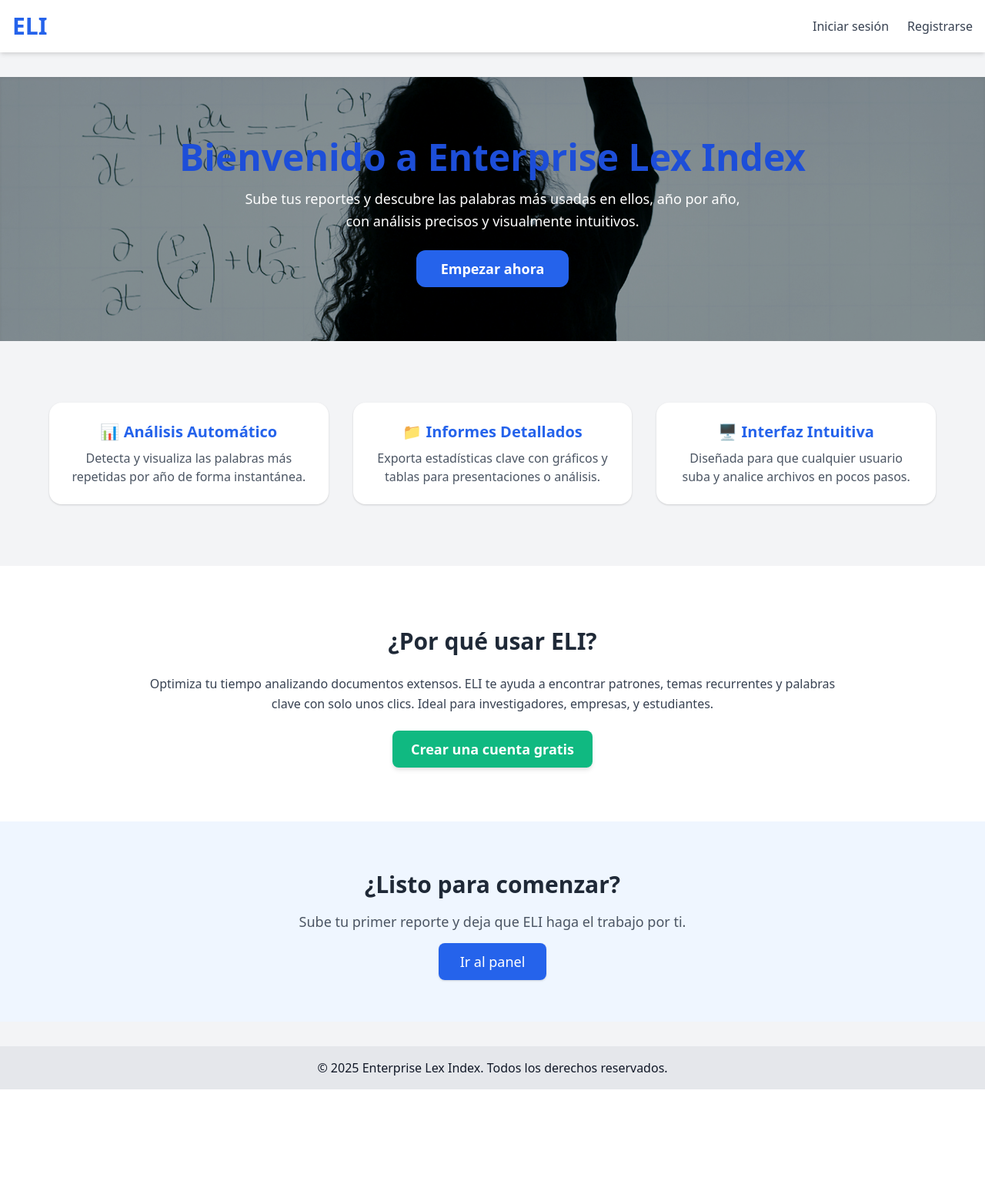
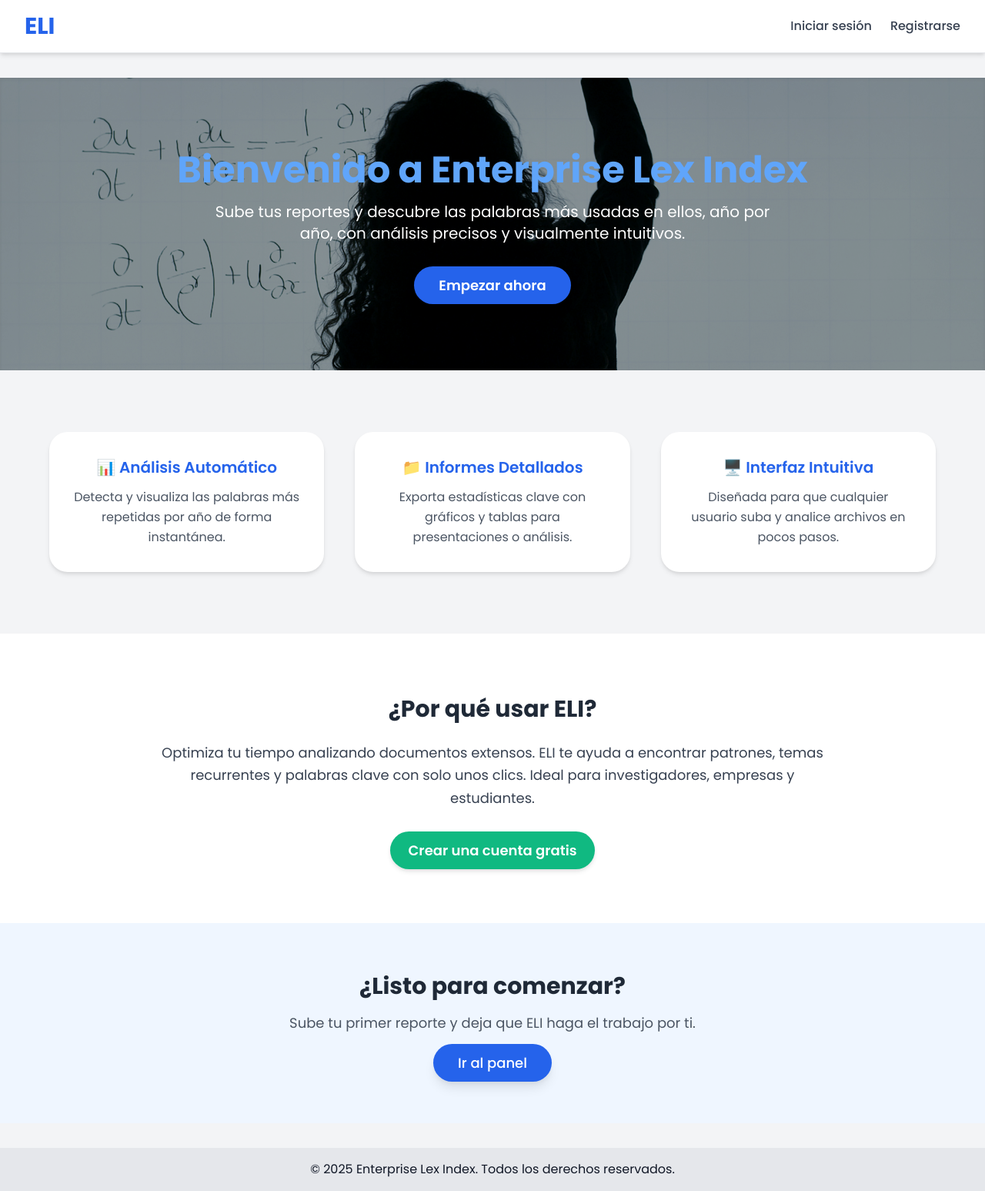
Before and after one commit to diegowar2525/ELI, a Django app: page / in a window 1280 px wide. Shown: the whole page at 77% size. Before the commit the page ends 1415 px from the top, so only its background shows below. Run offline with Django 5.2, Linux system fonts and the light colour scheme; some libraries are stand-ins or nearby versions.

Commit message:
Ultimo commit

```diff
--- a/Counter/templates/index.html
+++ b/Counter/templates/index.html
@@ -1,60 +1,68 @@
 {% extends "base.html" %}
 
+{% load static %}
+
 {% block title %}Inicio | ELI{% endblock %}
+
 {% block custom_css %}
-<link rel="stylesheet" href="static/css/index.css">
+<link rel="stylesheet" href="{% static 'css/index.css' %}">
+<style>
+    body {
+        font-family: 'Poppins', sans-serif;
+    }
+</style>
 {% endblock %}
 
 {% block content %}
 
 <!-- !Hero principal -->
-<section id="MainHero" class="text-center py-20 px-4 bg-gradient-to-r from-blue-50 via-white to-blue-50 shadow-inner">
-    <h1 class="text-5xl font-extrabold text-blue-700 mb-4 drop-shadow-sm">Bienvenido a Enterprise Lex Index</h1>
-    <p class="text-lg text-white mb-8 max-w-2xl mx-auto leading-relaxed">
+<section id="MainHero" class="text-center py-24 px-6 bg-gradient-to-r from-blue-100 via-white to-blue-100 shadow-inner">
+    <h1 class="text-4xl sm:text-5xl font-extrabold text-blue-400 mb-4 drop-shadow-md">Bienvenido a Enterprise Lex Index</h1>
+    <p class="text-lg sm:text-xl text-white mb-10 max-w-3xl mx-auto leading-relaxed">
         Sube tus reportes y descubre las palabras más usadas en ellos, año por año, con análisis precisos y visualmente intuitivos.
     </p>
-    <a href="{% url 'panel' %}" class="bg-blue-600 text-white px-8 py-3 rounded-xl text-lg font-semibold hover:bg-blue-700 shadow transition duration-300">
+    <a href="{% url 'panel' %}" class="bg-blue-600 text-white px-8 py-3 rounded-full text-lg font-semibold hover:bg-blue-700 shadow-lg transition duration-300">
         Empezar ahora
     </a>
 </section>
 
 <!-- !Sección de características -->
 <section class="bg-gray-100 py-20 px-6">
-    <div class="max-w-6xl mx-auto grid md:grid-cols-3 gap-8 text-center">
-        <div class="bg-white rounded-2xl p-6 shadow hover:shadow-lg transition">
-            <h2 class="text-xl font-semibold text-blue-600 mb-2">📊 Análisis Automático</h2>
-            <p class="text-gray-600">Detecta y visualiza las palabras más repetidas por año de forma instantánea.</p>
+    <div class="max-w-6xl mx-auto grid md:grid-cols-3 gap-10 text-center">
+        <div class="bg-white rounded-3xl p-8 shadow-md hover:shadow-xl transition duration-300">
+            <h2 class="text-xl font-semibold text-blue-600 mb-3">📊 Análisis Automático</h2>
+            <p class="text-gray-600 leading-relaxed">Detecta y visualiza las palabras más repetidas por año de forma instantánea.</p>
         </div>
-        <div class="bg-white rounded-2xl p-6 shadow hover:shadow-lg transition">
-            <h2 class="text-xl font-semibold text-blue-600 mb-2">📁 Informes Detallados</h2>
-            <p class="text-gray-600">Exporta estadísticas clave con gráficos y tablas para presentaciones o análisis.</p>
+        <div class="bg-white rounded-3xl p-8 shadow-md hover:shadow-xl transition duration-300">
+            <h2 class="text-xl font-semibold text-blue-600 mb-3">📁 Informes Detallados</h2>
+            <p class="text-gray-600 leading-relaxed">Exporta estadísticas clave con gráficos y tablas para presentaciones o análisis.</p>
         </div>
-        <div class="bg-white rounded-2xl p-6 shadow hover:shadow-lg transition">
-            <h2 class="text-xl font-semibold text-blue-600 mb-2">🖥️ Interfaz Intuitiva</h2>
-            <p class="text-gray-600">Diseñada para que cualquier usuario suba y analice archivos en pocos pasos.</p>
+        <div class="bg-white rounded-3xl p-8 shadow-md hover:shadow-xl transition duration-300">
+            <h2 class="text-xl font-semibold text-blue-600 mb-3">🖥️ Interfaz Intuitiva</h2>
+            <p class="text-gray-600 leading-relaxed">Diseñada para que cualquier usuario suba y analice archivos en pocos pasos.</p>
         </div>
     </div>
 </section>
 
 <!-- !Sección de beneficios -->
-<section class="py-20 px-4 bg-white">
+<section class="py-20 px-6 bg-white">
     <div class="max-w-4xl mx-auto text-center">
         <h2 class="text-3xl font-bold text-gray-800 mb-6">¿Por qué usar ELI?</h2>
-        <p class="text-gray-700 mb-8 leading-relaxed">
+        <p class="text-gray-700 mb-10 leading-relaxed text-lg">
             Optimiza tu tiempo analizando documentos extensos. ELI te ayuda a encontrar patrones, temas recurrentes
-            y palabras clave con solo unos clics. Ideal para investigadores, empresas, y estudiantes.
+            y palabras clave con solo unos clics. Ideal para investigadores, empresas y estudiantes.
         </p>
-        <a href="{% url 'register' %}" class="bg-green-500 text-white px-6 py-3 rounded-lg text-lg hover:bg-green-600 font-semibold shadow-md transition duration-300">
+        <a href="{% url 'register' %}" class="bg-green-500 text-white px-6 py-3 rounded-full text-lg hover:bg-green-600 font-semibold shadow-md transition duration-300">
             Crear una cuenta gratis
         </a>
     </div>
 </section>
 
 <!-- !Llamado final a la acción -->
-<section class="bg-blue-50 py-16 px-4 text-center">
-    <h2 class="text-2xl md:text-3xl font-bold text-gray-800 mb-4">¿Listo para comenzar?</h2>
-    <p class="text-gray-600 mb-6 text-lg">Sube tu primer reporte y deja que ELI haga el trabajo por ti.</p>
-    <a href="{% url 'panel' %}" class="bg-blue-600 text-white px-7 py-3 rounded-lg text-lg hover:bg-blue-700 font-medium transition duration-300 shadow">
+<section class="bg-blue-50 py-16 px-6 text-center">
+    <h2 class="text-2xl sm:text-3xl font-bold text-gray-800 mb-4">¿Listo para comenzar?</h2>
+    <p class="text-gray-600 mb-6 text-lg max-w-2xl mx-auto">Sube tu primer reporte y deja que ELI haga el trabajo por ti.</p>
+    <a href="{% url 'panel' %}" class="bg-blue-600 text-white px-8 py-3 rounded-full text-lg hover:bg-blue-700 font-medium transition duration-300 shadow-lg">
         Ir al panel
     </a>
 </section>
@@ -62,5 +70,4 @@
 {% endblock %}
 
 {% block scripts %}
-
 {% endblock %}
--- a/WordCounter/templates/base.html
+++ b/WordCounter/templates/base.html
@@ -4,54 +4,75 @@
 <head>
     <meta charset="UTF-8">
     <title>{% block title %}Enterprise Lex Index{% endblock %}</title>
+    <link href="https://fonts.googleapis.com/css2?family=Poppins:wght@400;500;600;700&display=swap" rel="stylesheet">
     <link href="https://cdn.jsdelivr.net/npm/tailwindcss@2.2.19/dist/tailwind.min.css" rel="stylesheet">
-    {% block custom_css %} {% endblock %}
+    {% block custom_css %}
+    <style>
+    body {
+        font-family: 'Poppins', sans-serif;
+    }
+    </style>
+    {% endblock %}
 </head>
 
 <body class="bg-gray-100 text-gray-900 flex flex-col min-h-screen">
 
     <!-- !Navegación -->
-    <nav class="bg-white shadow-md">
-        <div class="container mx-auto px-4 py-4 flex items-center justify-between">
-            <a href="{% url 'index' %}" class="text-3xl font-bold text-blue-600 flex-shrink-0">ELI</a>
-            <ul class="flex items-center space-x-6 ml-auto">
+    <nav class="bg-white shadow-md border-b border-gray-200">
+      <div class="max-w-7xl mx-auto px-4 sm:px-6 lg:px-8">
+        <div class="flex flex-col md:flex-row md:items-center md:justify-between py-4 space-y-4 md:space-y-0">
+
+          <!-- Logo + Bienvenida -->
+          <div class="flex flex-col sm:flex-row sm:items-center sm:space-x-4 text-center sm:text-left">
+            <a href="{% url 'index' %}" class="text-3xl font-extrabold text-blue-600">ELI</a>
+            {% if user.is_authenticated %}
+            <span class="text-gray-700 font-medium text-sm sm:text-base">
+              ¡Bienvenido, <span class="font-bold text-blue-600">{{ user.username }}</span>!
+            </span>
+            {% endif %}
+          </div>
+
+          <!-- Menú -->
+          <ul class="flex flex-col md:flex-row md:items-center md:space-x-6 space-y-4 md:space-y-0 text-center md:text-left">
             {% if user.is_authenticated %}
             <li>
-                    <div class="text-gray-700 font-medium flex items-center">
-                        ¡Bienvenido, <span class="font-bold text-blue-600 ml-1">{{ user.username }}!</span>
-                    </div>
+              <a href="{% url 'panel' %}" class="text-gray-700 hover:text-blue-600 font-medium transition">
+                Panel de administración
+              </a>
             </li>
             <li>
-                    <form action="{% url 'logout' %}" method="post" class="flex items-center">
-                        {% csrf_token %}
-                        <button type="submit"
-                            class="text-red-600 hover:underline bg-transparent border-none cursor-pointer">Cerrar
-                            sesión</button>
-                    </form>
-                </li>
-                <li>
-                    <a href="{% url 'panel' %}" class="text-gray-700 hover:text-blue-600 flex items-center">Panel de administración</a>
-                </li>
-                <li>
-                    <a href="{% url 'profile' %}" class="flex items-center">
+              <a href="{% url 'profile' %}" class="flex justify-center md:justify-start items-center">
                 {% if user.profile.picture %}
-                            <img src="{{ user.profile.picture.url }}" alt="Foto de perfil" class="w-16 h-16 rounded-full object-cover">
+                <img src="{{ user.profile.picture.url }}" alt="Foto de perfil" class="w-10 h-10 rounded-full object-cover border-2 border-blue-500 shadow-sm">
                 {% else %}
-                        <div class="w-12 h-12 rounded-full bg-gray-300 flex items-center justify-center text-gray-600">
-                            <span class="text-sm">👤</span>
+                <div class="w-10 h-10 rounded-full bg-gray-300 flex items-center justify-center text-gray-600 shadow-inner">
+                  <span class="text-base">👤</span>
                 </div>
                 {% endif %}
               </a>
             </li>
+            <li>
+              <form action="{% url 'logout' %}" method="post">
+                {% csrf_token %}
+                <button type="submit" class="text-red-600 hover:underline font-medium transition">
+                  Cerrar sesión
+                </button>
+              </form>
+            </li>
             {% else %}
             <li>
-                    <a href="{% url 'login' %}" class="text-gray-700 hover:text-blue-600 flex items-center">Iniciar sesión</a>
+              <a href="{% url 'login' %}" class="text-gray-700 hover:text-blue-600 font-medium transition">
+                Iniciar sesión
+              </a>
             </li>
             <li>
-                    <a href="{% url 'register' %}" class="text-gray-700 hover:text-blue-600 flex items-center">Registrarse</a>
+              <a href="{% url 'register' %}" class="text-gray-700 hover:text-blue-600 font-medium transition">
+                Registrarse
+              </a>
             </li>
             {% endif %}
           </ul>
+        </div>
       </div>
     </nav>
 
@@ -68,5 +89,4 @@
     {% block scripts %}
     {% endblock %}
   </body>
-
 </html>
```
Also changed, not shown: 1 other file. Lines whose indentation alone changed are shown as unchanged.
